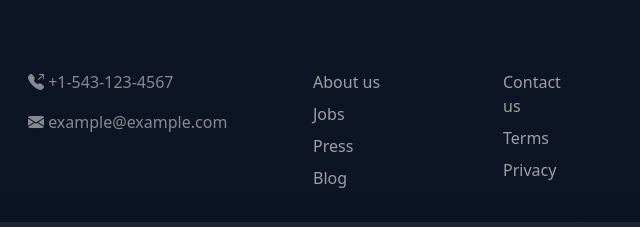
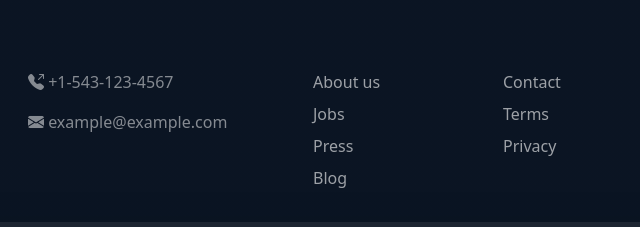
Before and after one commit to SirMERDAS/landingPage, a plain HTML site: page index.html in a window 1280 px wide. Shown: the part 2937-3164 px from the top of the page, 434-1074 px from the left. Drawn offline with nearby package versions, Linux system fonts and the light colour scheme.

Commit message:
fixing content

```diff
--- a/index.html
+++ b/index.html
@@ -268,7 +268,7 @@
                     </div>
                     <div class="col-xxl-1 col-xl-1 col-lg-1 col-12 mb-3">
                         <ul class="list-inline">
-                            <li class="mb-2"><a class="fotter-link" href="#">Contact us</a></li>
+                            <li class="mb-2"><a class="fotter-link" href="#">Contact</a></li>
                             <li class="mb-2"><a class="fotter-link" href="#">Terms</a></li>
                             <li class="mb-2"><a class="fotter-link" href="#">Privacy</a></li>
                         </ul>
```
